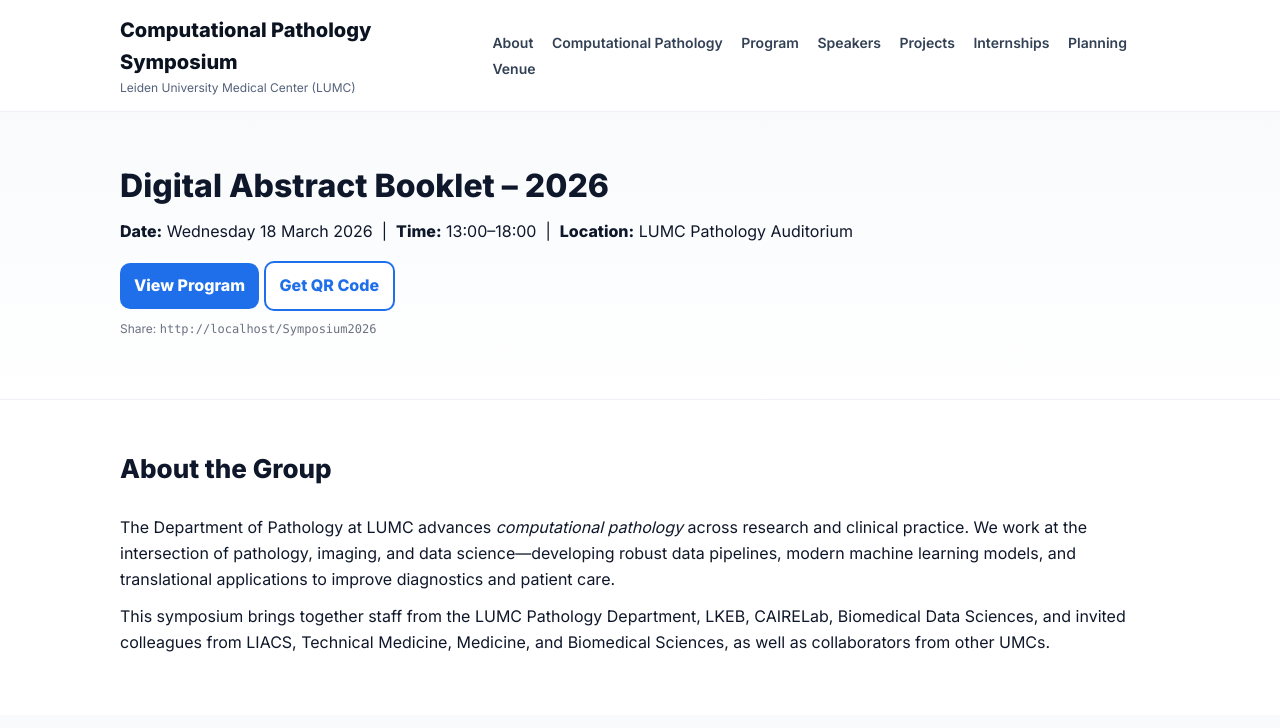
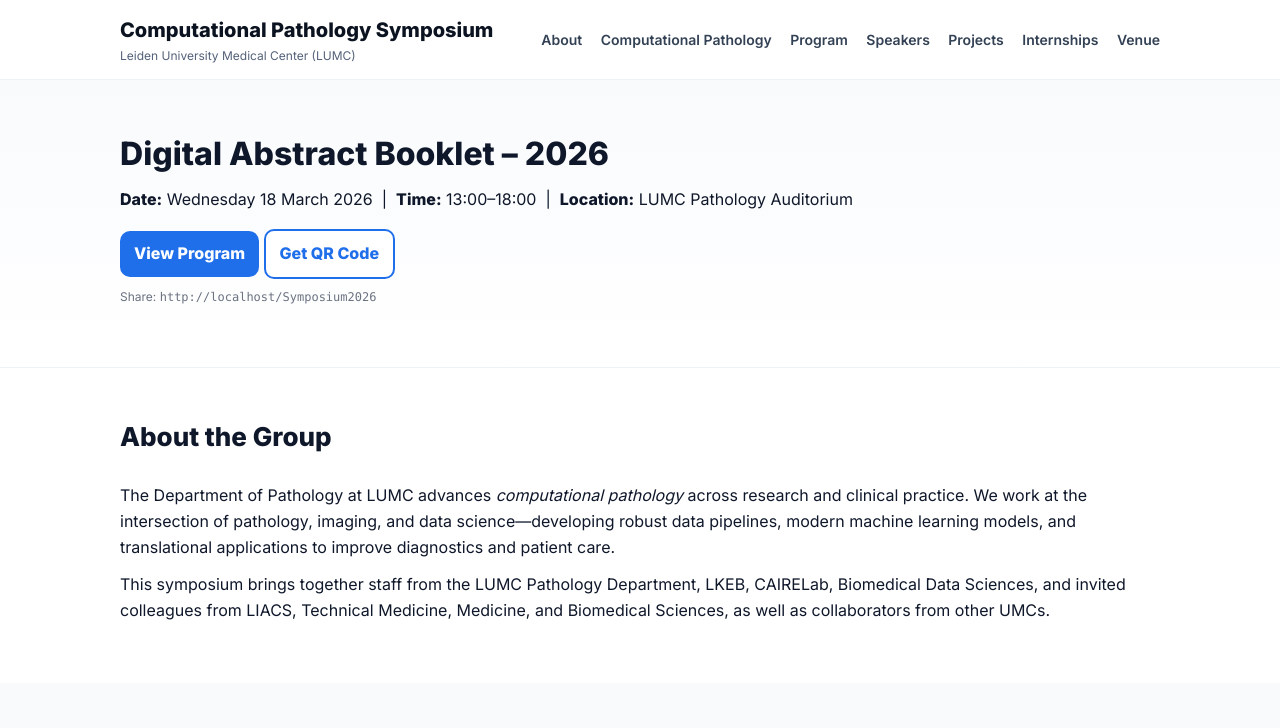
Before and after one commit to LUMCPathAI/Symposium2026, a plain HTML site: page index.html in a window 1280 px wide. Shown: the top 728 px of the page. Drawn offline with Linux system fonts and the light colour scheme.

Commit message:
Update index.html

```diff
--- a/index.html
+++ b/index.html
@@ -25,7 +25,6 @@
         <a href="#speakers">Speakers</a>
         <a href="#projects">Projects</a>
         <a href="#internships">Internships</a>
-        <a href="#timeline">Planning</a>
         <a href="#venue">Venue</a>
       </nav>
     </div>
```
